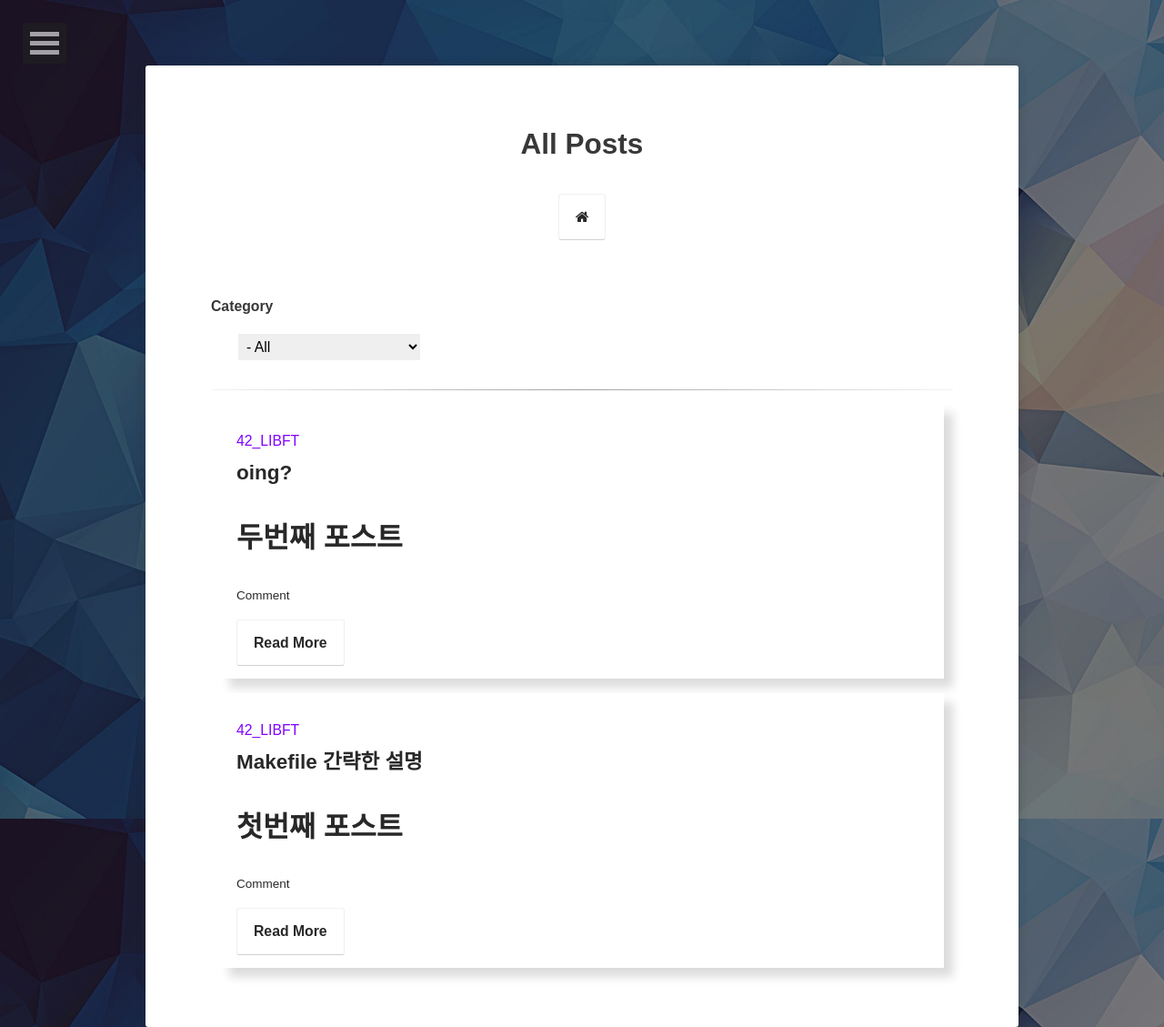
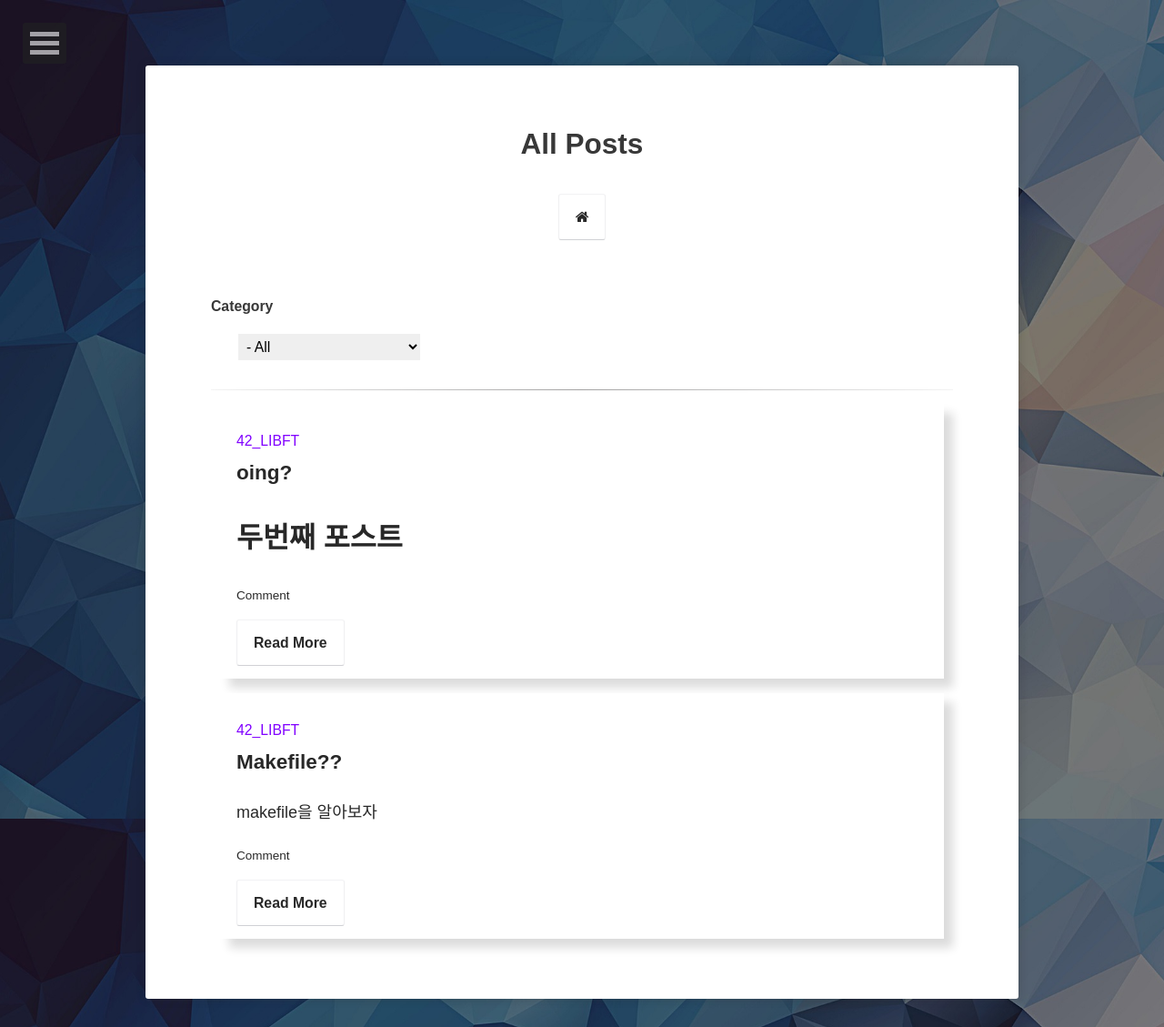
Before and after one commit to 2unbini/2unbini.github.io, a Jekyll site: the page built from posts/index.html, in a window 1280 px wide. Shown: the whole page at 91% size. Built offline with Jekyll 4.4.1, drawn with Linux system fonts in a browser that asks for light colours; some web fonts are replaced; comment, search, counter and statistics services are not loaded.

Commit message:
Update 2021-05-09-makefile.md

```diff
--- a/_posts/42_LIBFT/2021-05-09-makefile.md
+++ b/_posts/42_LIBFT/2021-05-09-makefile.md
@@ -1,7 +1,8 @@
 ---
-title: Makefile 간략한 설명
+title: Makefile??
 layout: post
 category: 42_LIBFT
+excerpt: "makefile을 알아보자"
 date:   2021-05-09
 tags:
 - 42seoul
@@ -10,10 +11,25 @@ tags:
 comments: true
 ---
 
-# 첫번째 포스트
+## 개요
+왜 makefile을 써야하는지와 makefile 문법에 대해 알아보겠습니다.
+
+---
+
+## 기본적인 빌드 구조
 
 <figure>
 	<a href="https://user-images.githubusercontent.com/79088896/117561958-2b3f7100-b0d6-11eb-931f-8df0248491bd.png">
 		<img src="https://user-images.githubusercontent.com/79088896/117561958-2b3f7100-b0d6-11eb-931f-8df0248491bd.png" class="w8" />
 	</a>
 </figure>
+
+Makefile을 사용하기 전에 우리가 작성한 코드를 빌드할 때 어떻게 컴퓨터에서 처리하는지 알아야합니다.
+
+사진에서 첫번째 단계를 보면 우리가 코드를 작성한 소스코드가 .o의 확장자를 가진 오브젝트 파일로 변환하는 과정을 컴파일이라고 합니다.
+오브젝트 파일을 열어보면 c코드가 어셈블리 코드로 변환되있는 것을 볼 수 있을 것입니다.
+
+#### 터미널 명령어
+{% highlight markdown %}
+gcc -o ****.c
+{% endhighlight %}
```
